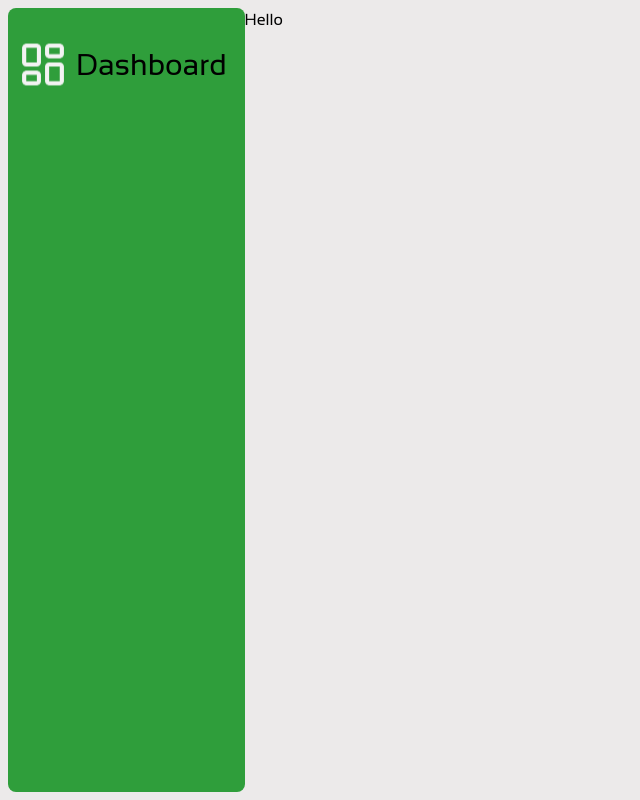
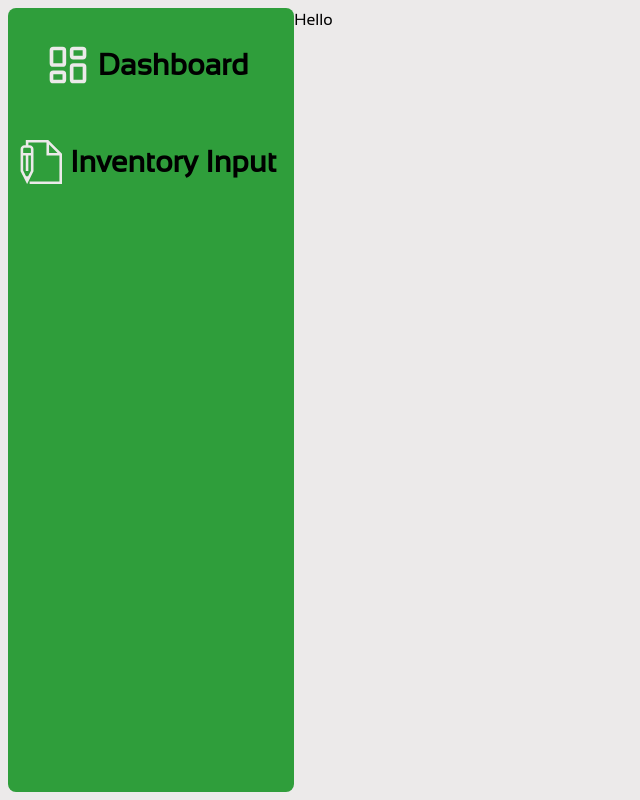
Before and after one commit to whoisbel/M-and-S-Inventory-Management, a Next.js app: page / in a window 1280 px wide. Shown: the whole page, without its empty margins (0-640 px from the left). Built offline with nearby package versions, Linux system fonts and the light colour scheme.

Commit message:
Sidepanel improved installed react-icons

```diff
--- a/components/Sidepanel.tsx
+++ b/components/Sidepanel.tsx
@@ -1,14 +1,32 @@
-import dashboardIcon from '../public/dashboard-icon.svg'
-import Image from 'next/image';
+'use client'
+import { LuLayoutDashboard } from 'react-icons/lu';
+import Link from 'next/link';
+import { TfiWrite } from "react-icons/tfi";
+import { usePathname } from 'next/navigation';
+import { useState } from 'react';
+
 const Sidepanel = () => {
+  const pathname = usePathname()
+  const [isClicked, setIsClicked] = useState(false)
+
+  const handleClick = () => {
+    setIsClicked((prevIsClicked) => !prevIsClicked);
+  };
+  // active:bg-main-background active:text-letters-color
   return (
     <div className="sticky top-0 left-0 h-full bg-primary-green rounded-lg hidden md:block bg-primary-color">
-      <ul className="text-[30px] flex justify-center">
-      <div className="flex hover:bg-main-background hover:text-letters-color items-center justify-center mt-4 p-2.5">
-        <Image src={dashboardIcon} alt="icon" width={50} height={30} className='fill-slate-800'/>
-        <li className="p-2 cursor-pointer self-center">
+      <ul className="text-[30px] flex flex-col">
+      <div className={isClicked ? 'flex items-center justify-center mt-4 p-2.5 bg-main-background text-letters-color' : 'flex items-center justify-center mt-4 p-2.5 bg-primary-color'} onClick={handleClick}>
+        <LuLayoutDashboard className={isClicked ? 'text-primary-color w-11 h-11' : 'text-main-background w-11 h-11'}/>
+        <Link className="p-2 cursor-pointer self-center font-bold" href="/">
           Dashboard
-        </li>
+        </Link>
+      </div>
+      <div className={isClicked ? 'flex items-center justify-center mt-4 p-2.5 bg-main-background text-letters-color' : 'flex items-center justify-center mt-4 p-2.5 bg-primary-color'} onClick={handleClick}>
+        <TfiWrite className={isClicked ? 'text-primary-color w-11 h-11' : 'text-main-background w-11 h-11'}/>
+        <Link className="p-2 cursor-pointer self-center font-bold" href="/">
+          Inventory Input
+        </Link>
       </div>
       </ul>
     </div>
--- a/package.json
+++ b/package.json
@@ -18,7 +18,8 @@
     "next": "14.1.0",
     "prisma": "^5.8.1",
     "react": "^18",
-    "react-dom": "^18"
+    "react-dom": "^18",
+    "react-icons": "^5.0.1"
   },
   "devDependencies": {
     "@types/node": "^20",
```
Also changed, not shown: 1 other file (tests, documents, lock files or other folders).
